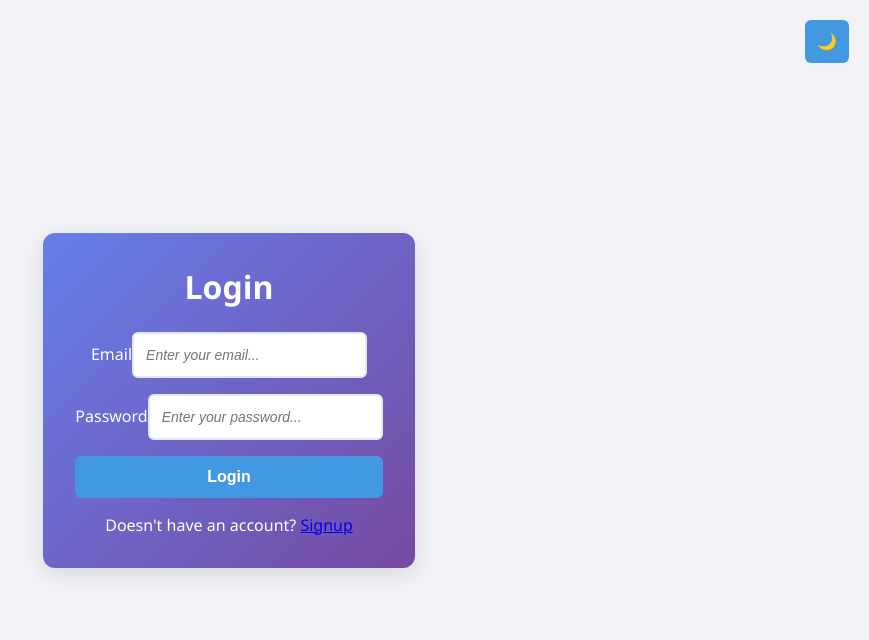
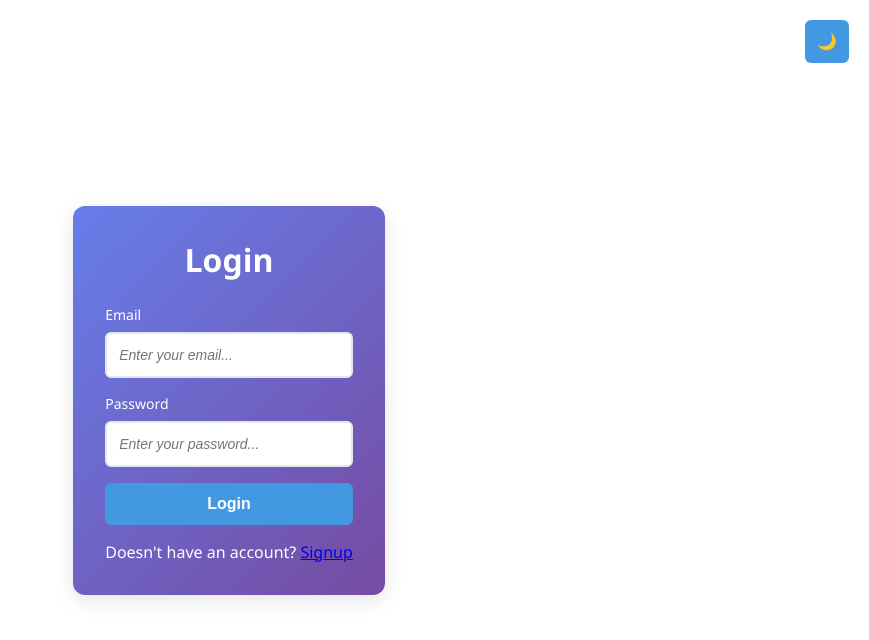
Before and after one commit to ujjwalraj123/auth-mern-app, a React (Create React App) app in the folder frontend/: page /login in a window 1280 px wide. Shown: the top 640 px of the page, without its empty margins (411-1280 px from the left). Built offline with nearby package versions, Linux system fonts and the light colour scheme.

Commit message:
changed ui

```diff
--- a/frontend/src/index.css
+++ b/frontend/src/index.css
@@ -1,4 +1,26 @@
-/* Reset and Base Styles */
+/* Root Variables */
+:root {
+  --bg-color: #ffffff;
+  --text-color: #2d3748;
+  --card-bg: #ffffff;
+  --input-bg: #ffffff;
+  --input-border: #ddd;
+  --task-text-color: #4a5568;
+  --task-status-color: #718096;
+}
+
+/* Dark Mode Overrides */
+body.dark-mode {
+  --bg-color: #1a202c;
+  --text-color: #ffffff;
+  --card-bg: #2d3748;
+  --input-bg: #2d3748;
+  --input-border: #4a5568;
+  --task-text-color: #e2e8f0;
+  --task-status-color: #cbd5e0;
+}
+
+/* Base Styles */
 *,
 ::before,
 ::after {
@@ -12,8 +34,8 @@ body {
   height: 100%;
   width: 100%;
   font-family: 'Segoe UI', Tahoma, Geneva, Verdana, sans-serif;
-  background-color: #f0f2f5;
-  color: #2d3748;
+  background-color: var(--bg-color);
+  color: var(--text-color);
 }
 
 body {
@@ -63,6 +85,22 @@ body {
   font-size: 14px;
 }
 
+.container form div {
+  display: flex;
+  flex-direction: column;
+  gap: 8px;
+  text-align: left;
+}
+
+.container form label {
+  font-weight: 500;
+  font-size: 14px;
+}
+
+.container form div input {
+  width: 100%;
+}
+
 /* Button Styles */
 button {
   background: #4299e1;
@@ -86,9 +124,10 @@ button:hover {
   max-width: 800px;
   margin: 0 auto;
   padding: 2rem;
-  background: white;
+  background: var(--card-bg);
   border-radius: 12px;
   box-shadow: 0 6px 20px rgba(0, 0, 0, 0.05);
+  color: var(--text-color);
 }
 
 .home-header {
@@ -96,6 +135,10 @@ button:hover {
   justify-content: space-between;
   align-items: center;
   margin-bottom: 2rem;
+}
+
+.dark-mode .home-header h1 {
+  color: var(--text-color);
 }
 
 .header-actions {
@@ -106,7 +149,7 @@ button:hover {
 /* Account Actions */
 .account-actions {
   padding: 20px;
-  background: #f9fafb;
+  background: var(--card-bg);
   border-radius: 8px;
   margin-bottom: 2rem;
 }
@@ -120,19 +163,16 @@ button:hover {
 .username-form input {
   flex: 1;
   padding: 10px;
-  border: 1px solid #ddd;
+  border: 1px solid var(--input-border);
   border-radius: 6px;
   font-size: 16px;
+  background-color: var(--input-bg);
+  color: var(--text-color);
 }
-
-/* Buttons for User Management */
-.update-btn { background: #38a169; }
-.delete-btn { background: #e53e3e; }
-.logout-btn { background: #718096; }
 
 /* Task Creation Form */
 .task-form {
-  background: #f8f9fa;
+  background: var(--card-bg);
   padding: 20px;
   border-radius: 8px;
   margin-bottom: 2rem;
@@ -147,9 +187,11 @@ button:hover {
 .task-form input,
 .task-form textarea {
   padding: 12px;
-  border: 1px solid #ddd;
+  border: 1px solid var(--input-border);
   border-radius: 6px;
   font-size: 16px;
+  background-color: var(--input-bg);
+  color: var(--text-color);
 }
 
 .task-form textarea {
@@ -164,7 +206,7 @@ button:hover {
 
 /* Individual Task Styling */
 .task-item {
-  background: #ffffff;
+  background: var(--card-bg);
   border-radius: 16px;
   padding: 20px;
   margin: 16px 0;
@@ -172,6 +214,7 @@ button:hover {
   display: flex;
   flex-direction: column;
   transition: transform 0.2s ease, box-shadow 0.2s ease;
+  color: var(--text-color);
 }
 
 .task-item:hover {
@@ -194,14 +237,14 @@ button:hover {
 
 .task-content p {
   font-size: 16px;
-  color: #4a5568;
+  color: var(--task-text-color);
   margin-bottom: 8px;
 }
 
 .task-status {
   font-size: 14px;
   font-style: italic;
-  color: #718096;
+  color: var(--task-status-color);
 }
 
 /* Task Actions */
@@ -219,9 +262,11 @@ button:hover {
   font-weight: 500;
 }
 
+.update-btn { background: #38a169; }
+.delete-btn { background: #e53e3e; }
+.logout-btn { background: #718096; }
 .edit-btn { background-color: #3182ce; color: white; }
 .status-btn { background-color: #38a169; color: white; }
-.delete-btn { background-color: #e53e3e; color: white; }
 .cancel-btn { background-color: #718096; color: white; }
 .save-btn { background-color: #805ad5; color: white; }
 .create-btn { background-color: #2b6cb0; color: white; }
@@ -233,37 +278,9 @@ button:hover {
 /* Empty State */
 .no-tasks {
   text-align: center;
-  color: #718096;
+  color: var(--task-status-color);
   padding: 20px;
-  background: #f8f9fa;
+  background: var(--card-bg);
   border-radius: 8px;
   font-style: italic;
 }
-
-/* Dark Mode Styles */
-body.dark-mode {
-  background-color: #1a202c;
-  color: white;
-}
-
-.dark-mode .container {
-  background: #2d3748;
-  color: white;
-}
-
-.dark-mode input,
-.dark-mode textarea {
-  background-color: #2d3748;
-  color: white;
-  border-color: #4a5568;
-}
-
-.dark-mode .task-item {
-  background: #2d3748;
-  color: white;
-}
-
-.dark-mode .task-content p,
-.dark-mode .task-status {
-  color: #e2e8f0;
-}
--- a/frontend/src/pages/Home.js
+++ b/frontend/src/pages/Home.js
@@ -10,11 +10,18 @@ function Home() {
     const [newTask, setNewTask] = useState({ title: '', description: '' });
     const [newUsername, setNewUsername] = useState('');
     const navigate = useNavigate();
+    const [isDarkMode, setIsDarkMode] = useState(false);
 
     useEffect(() => {
         setLoggedInUser(localStorage.getItem('loggedInUser'));
         fetchTasks();
     }, []);
+
+
+    const toggleTheme = () => {
+        setIsDarkMode(!isDarkMode);
+        document.body.classList.toggle('dark-mode', !isDarkMode);
+      };
 
     const fetchTasks = async () => {
         try {
@@ -132,6 +139,9 @@ function Home() {
             <header className="home-header">
                 <h1>Welcome {loggedInUser}</h1>
                 <div className="header-actions">
+                    <button onClick={toggleTheme} style={{ marginRight: '10px' }}>
+                    {isDarkMode ? '🌞' : '🌙'}
+                    </button>
                     <button
                         onClick={handleDeleteAccount}
                         className="delete-btn"
```
